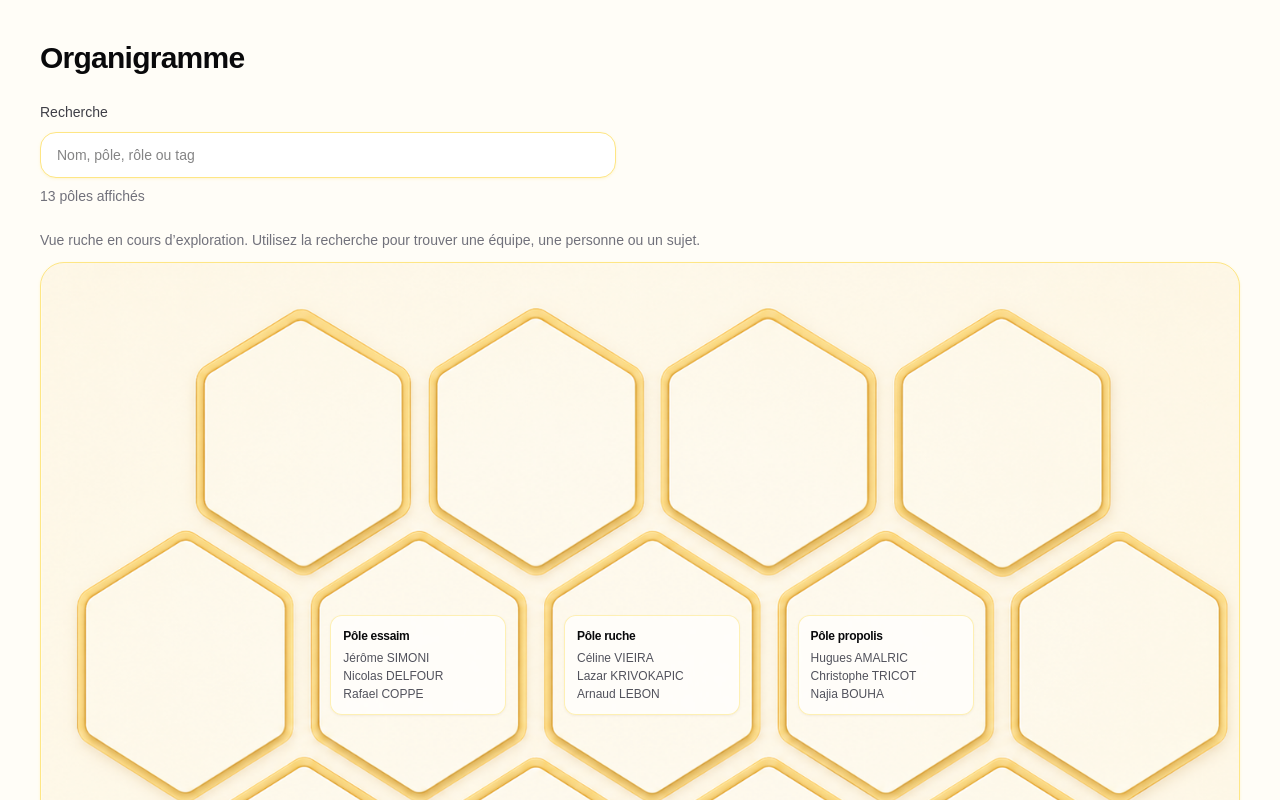
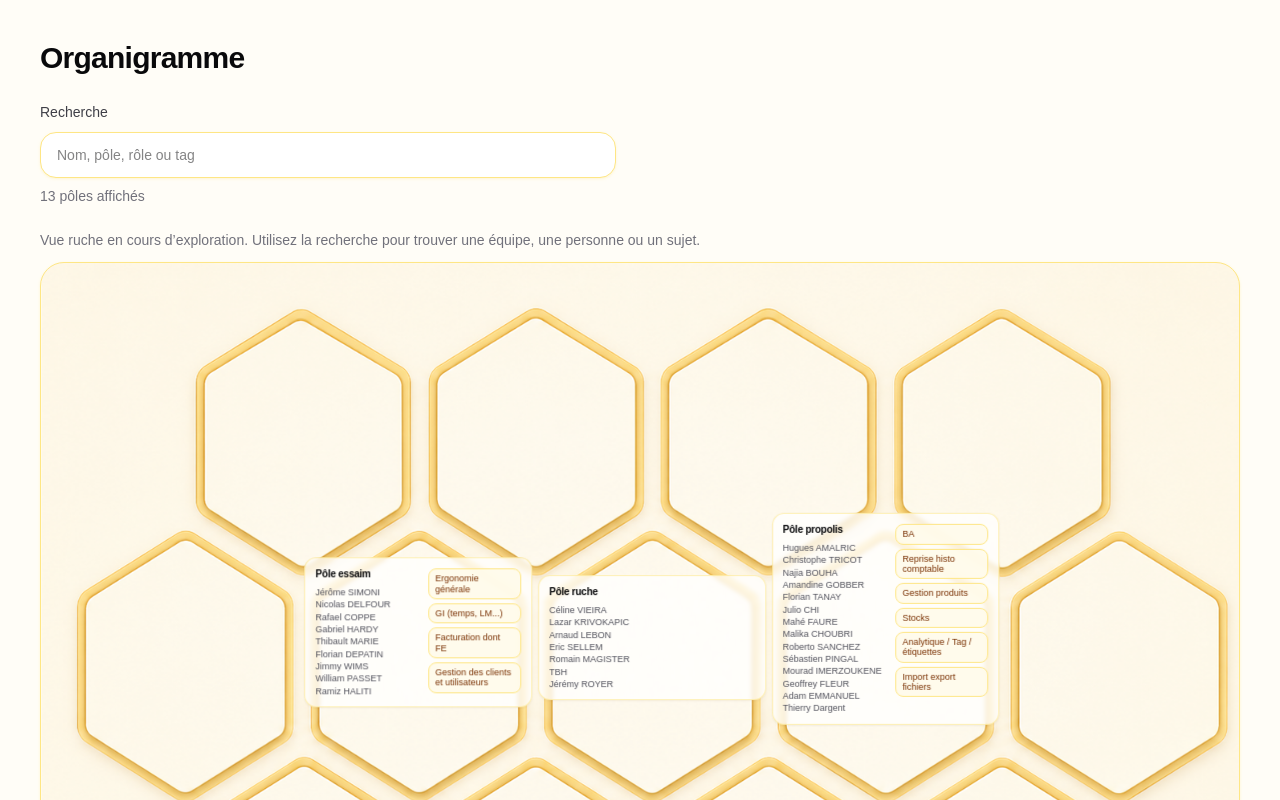
Before and after one commit to JesimBOB/AssistantBobbee, a Next.js app: page /organigramme in a window 1280 px wide. Shown: the top 800 px of the page. Built offline with nearby package versions, Linux system fonts and the light colour scheme.

Commit message:
feat: refine organization hive cards

```diff
--- a/app/organigramme/page.tsx
+++ b/app/organigramme/page.tsx
@@ -348,14 +348,39 @@ export default function OrganigrammePage() {
                 return (
                   <article
                     key={team.name}
-                    className={`absolute w-44 -translate-x-1/2 -translate-y-1/2 rounded-xl border border-amber-200/60 bg-white/70 p-3 text-xs shadow-sm shadow-amber-950/5 backdrop-blur-[2px] ${overlay.className}`}
+                    className={`absolute min-w-48 max-w-60 w-[19%] -translate-x-1/2 -translate-y-[72%] overflow-hidden rounded-xl border border-amber-200/60 bg-white/75 p-2.5 text-[10px] shadow-sm shadow-amber-950/5 backdrop-blur-[2px] ${overlay.className}`}
                   >
-                    <h2 className="font-semibold tracking-tight text-zinc-950">{team.name}</h2>
-                    <ul className="mt-1.5 space-y-0.5 text-zinc-600">
-                      {team.people.slice(0, 3).map((person) => (
-                        <li key={`${team.name}-${person.name}`}>{person.name}</li>
-                      ))}
-                    </ul>
+                    <div
+                      className={
+                        team.tags.length > 0
+                          ? "grid grid-cols-[minmax(0,1.05fr)_minmax(0,0.95fr)] gap-2.5"
+                          : ""
+                      }
+                    >
+                      <div className="min-w-0">
+                        <h2 className="font-semibold leading-tight tracking-tight text-zinc-950">{team.name}</h2>
+                        <ul className="mt-1.5 space-y-0.5 text-[9px] leading-[1.15] text-zinc-600">
+                          {team.people.map((person) => (
+                            <li key={`${team.name}-${person.name}`} className="break-words">
+                              {person.name}
+                            </li>
+                          ))}
+                        </ul>
+                      </div>
+
+                      {team.tags.length > 0 ? (
+                        <ul className="flex min-w-0 flex-col gap-1">
+                          {team.tags.map((tag) => (
+                            <li
+                              key={`${team.name}-${tag}`}
+                              className="rounded-lg border border-amber-200 bg-amber-50/90 px-1.5 py-1 text-[9px] leading-[1.15] text-amber-900"
+                            >
+                              {tag}
+                            </li>
+                          ))}
+                        </ul>
+                      ) : null}
+                    </div>
                   </article>
                 );
               })}
```
